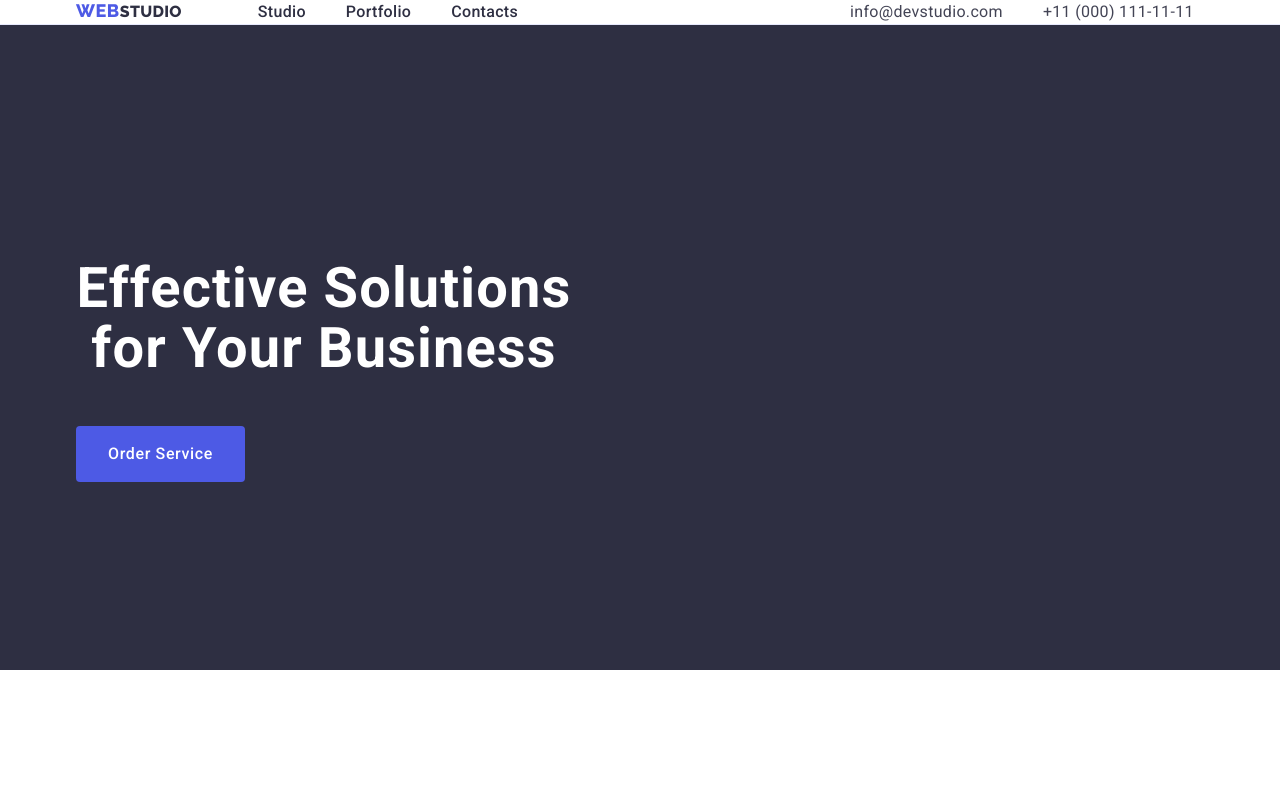
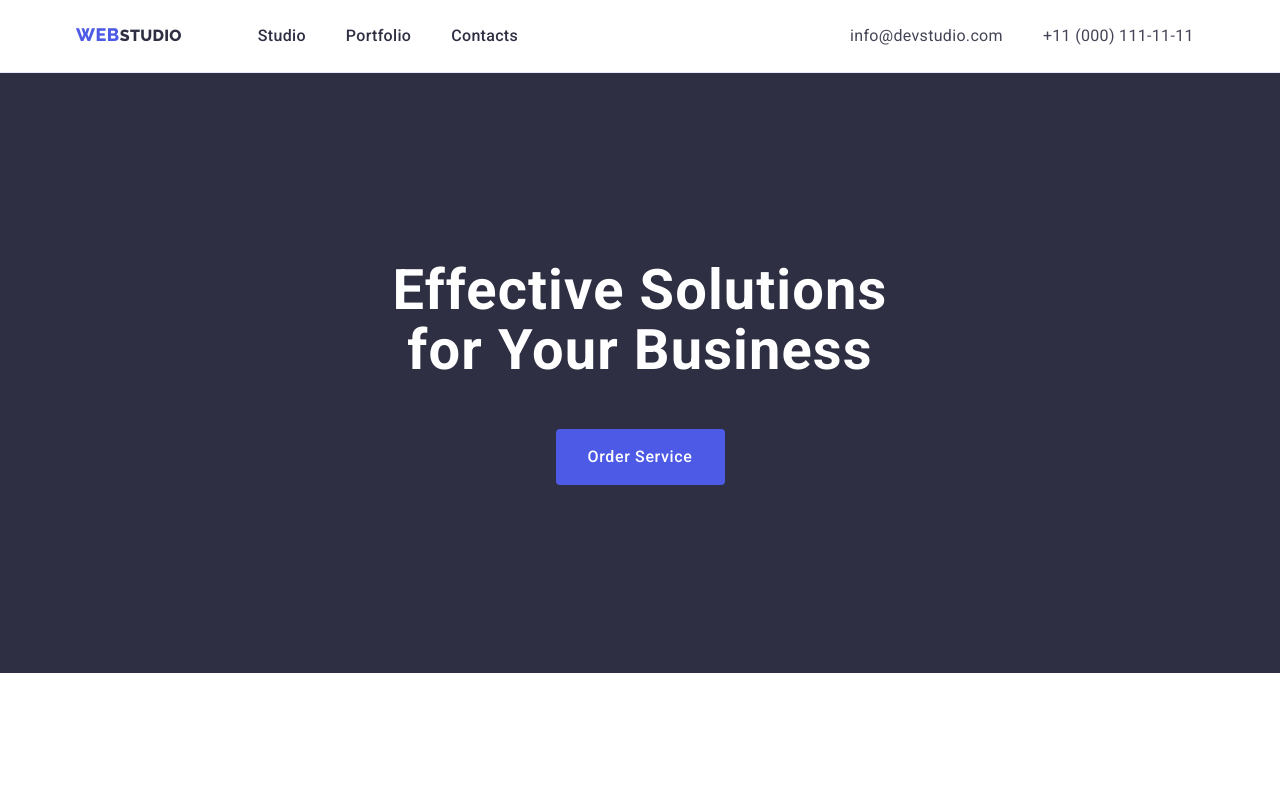
Before and after one commit to AsyaDev14/goit-markup-hw-03, a plain HTML site: page index.html in a window 1280 px wide. Shown: the top 786 px of the page. Drawn offline with nearby package versions, Linux system fonts and the light colour scheme.

Commit message:
changed margins in header

```diff
--- a/css/styles.css
+++ b/css/styles.css
@@ -16,8 +16,9 @@ h2,
 h3,
 h4,
 h5,
-h6 {
-  font-family: 'Roboto';
+h6,
+p {
+  margin: 0;
 }
 
 ul,
@@ -48,6 +49,7 @@ img{
 
 .header-container{
   display: flex;
+  /* padding: 24px 0; */
 }
 
 .header-nav {
@@ -96,6 +98,7 @@ img{
   line-height: 1.5;
   letter-spacing: 0.02em;
   padding: 24px 0;
+  display: inline-block;
 }
 
 .header-link:hover,
@@ -118,6 +121,8 @@ img{
   line-height: 1.5;
   letter-spacing: 0.02em;
   color: #434455;
+  padding: 24px 0;
+  display: inline-block;
 }
 
 .adress-link:hover,
@@ -139,6 +144,8 @@ img{
   text-align: center;
   letter-spacing: 0.02em;
   color: #ffffff;
+  margin: 0 auto;
+  margin-bottom: 48px;
 }
 
 .hero-button {
@@ -154,6 +161,7 @@ img{
   letter-spacing: 0.04em;
   color: #ffffff;
   cursor: pointer;
+  margin: 0 auto;
 }
 
 .hero-button:hover,
```
